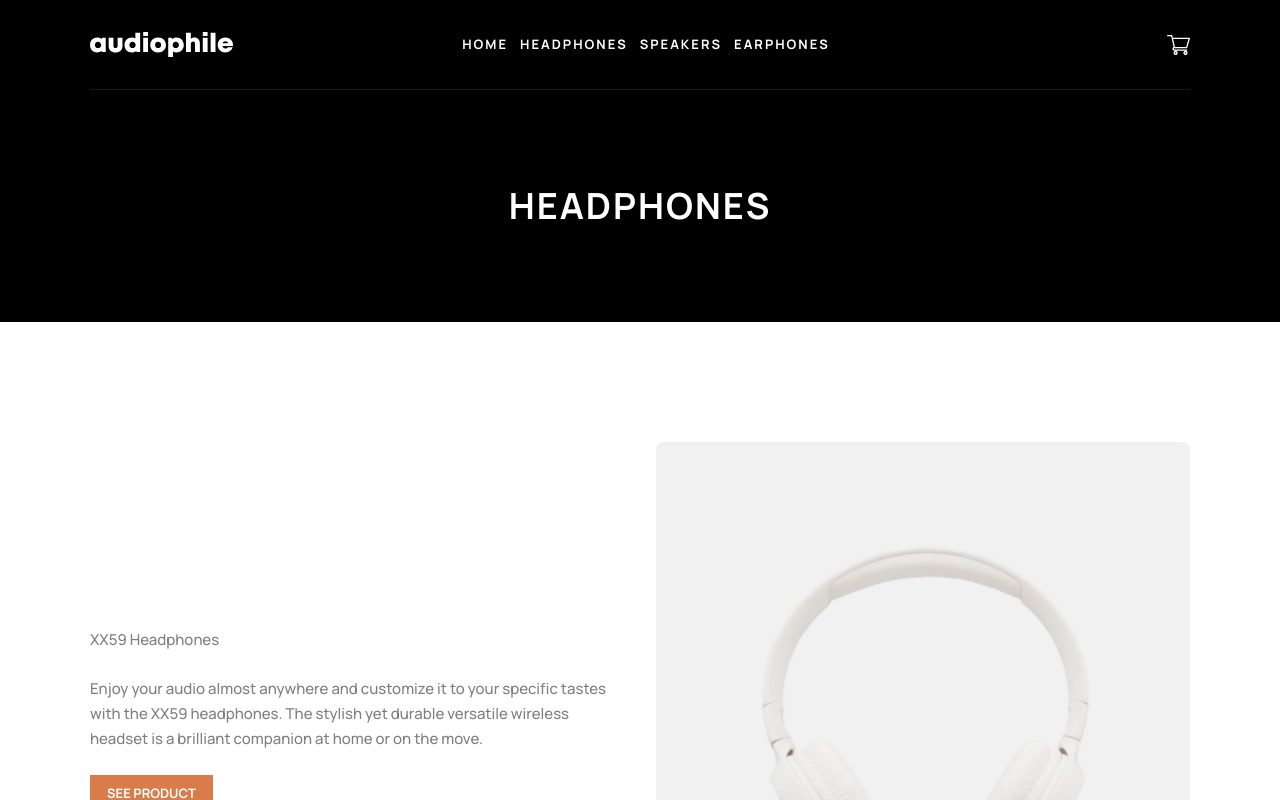
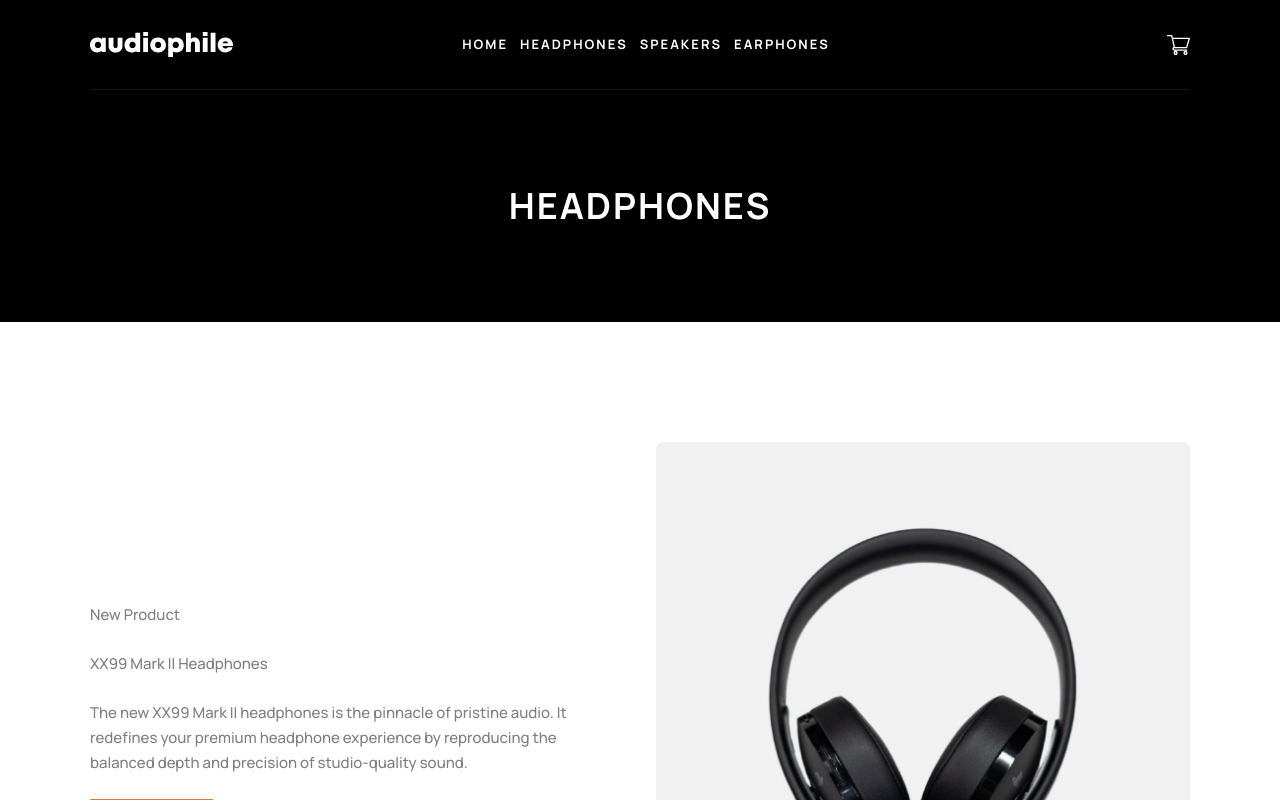
Before and after one commit to scottmotion/audiophile-ecommerce, a React (Vite) app: page /audiophile-ecommerce/headphones in a window 1280 px wide. Shown: the top 800 px of the page. Built offline with nearby package versions, Linux system fonts and the light colour scheme.

Commit message:
Update CategoryLayout.tsx

```diff
--- a/src/pages/CategoryLayout.tsx
+++ b/src/pages/CategoryLayout.tsx
@@ -20,7 +20,7 @@ export default function CategoryLayout({ category }: CategoryLayoutProps) {
       setProducts(null);
       const result = await fetchCategory(category);
       if (!ignore) {
-        setProducts(result);
+        setProducts(result.reverse());
       }
     }
 
@@ -65,6 +65,7 @@ export default function CategoryLayout({ category }: CategoryLayoutProps) {
                 />
               </picture>
               <div className="col-span-1 flex flex-col items-center gap-6 text-center lg:col-start-1 lg:row-start-1 lg:items-start lg:text-left">
+                {product.new && <p>New Product</p>}
                 <p>{product.name}</p>
                 <p>{product.description}</p>
                 <Link to={`${product.id}`}>
```
